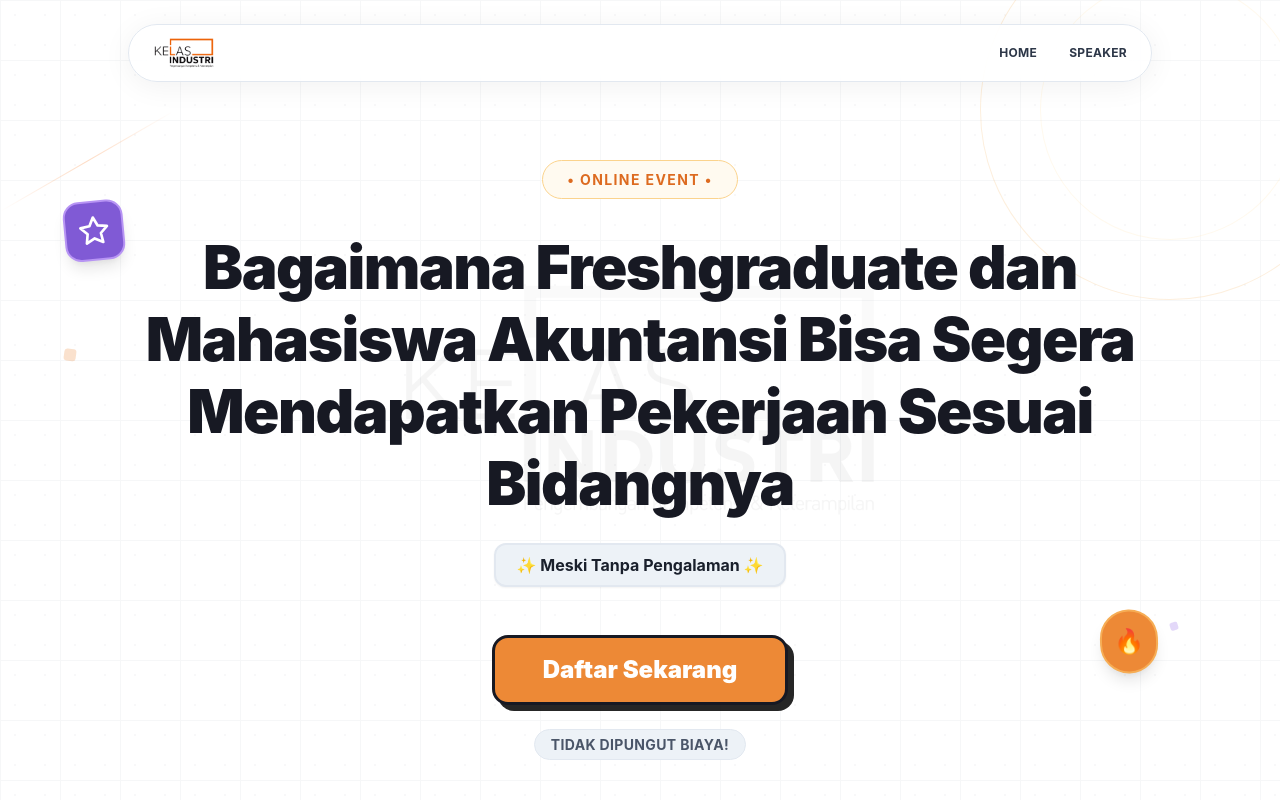
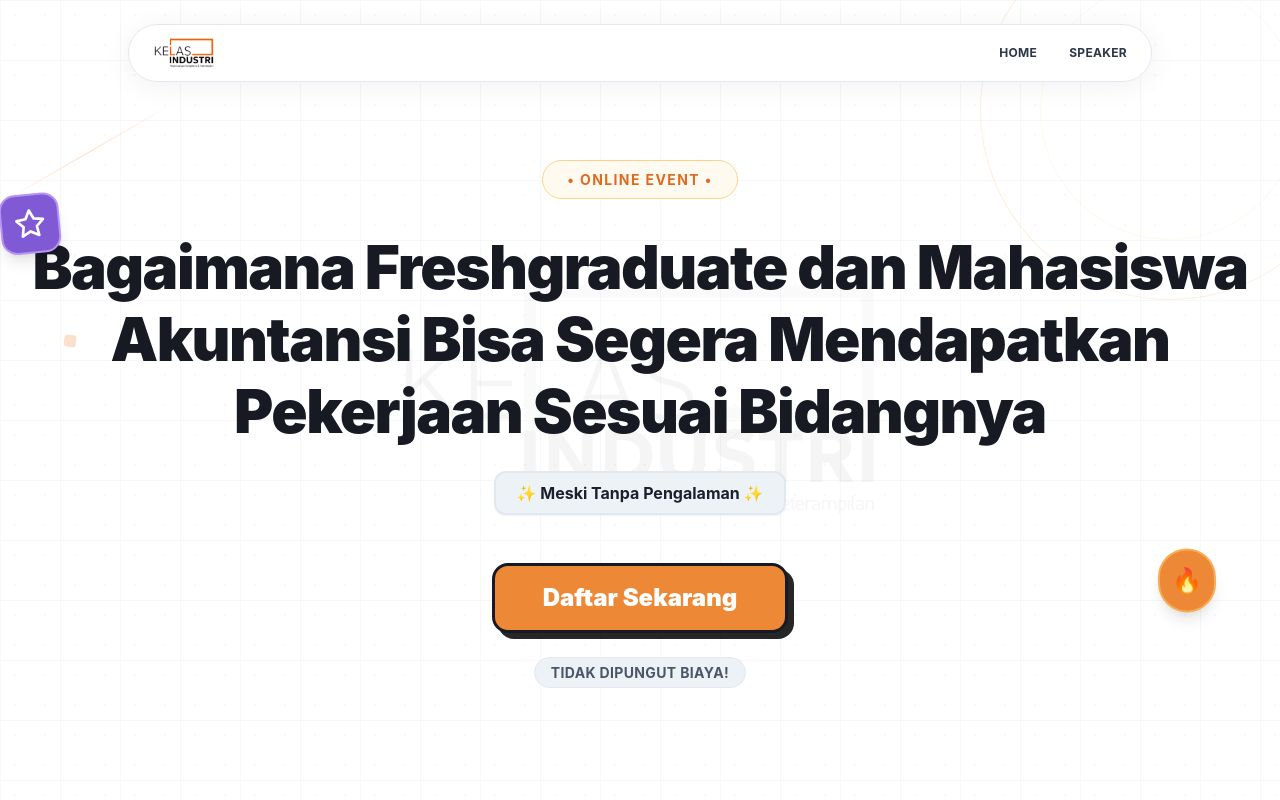
Before and after one commit to thePal5/lp-kelasindustri, a React (Vite) app: page / in a window 1280 px wide. Shown: the top 800 px of the page. Built offline with nearby package versions, Linux system fonts and the light colour scheme.

Commit message:
feat: add landing page hero component with motion animations

```diff
--- a/src/components/Hero.jsx
+++ b/src/components/Hero.jsx
@@ -17,7 +17,7 @@ export default function Hero() {
 
   return (
     <Box id="home" pt={{ base: "100px", md: "120px" }} pb={{ base: 10, md: 20 }} position="relative" zIndex={10} overflow="hidden">
-      <Container maxW="6xl" textAlign="center" position="relative">
+      <Container maxW="7xl" textAlign="center" position="relative">
 
         {/* Floating decorative elements */}
         <MotionBox
@@ -50,7 +50,7 @@ export default function Hero() {
           {/* Heading */}
           <Heading
             as="h1"
-            fontSize={{ base: "xl", md: "4xl", lg: "6xl" }}
+            fontSize={{ base: "2xl", md: "4xl", lg: "6xl" }}
             fontWeight="black"
             lineHeight="1.2"
             mb={6}
```
Lines whose indentation alone changed are shown as unchanged.
